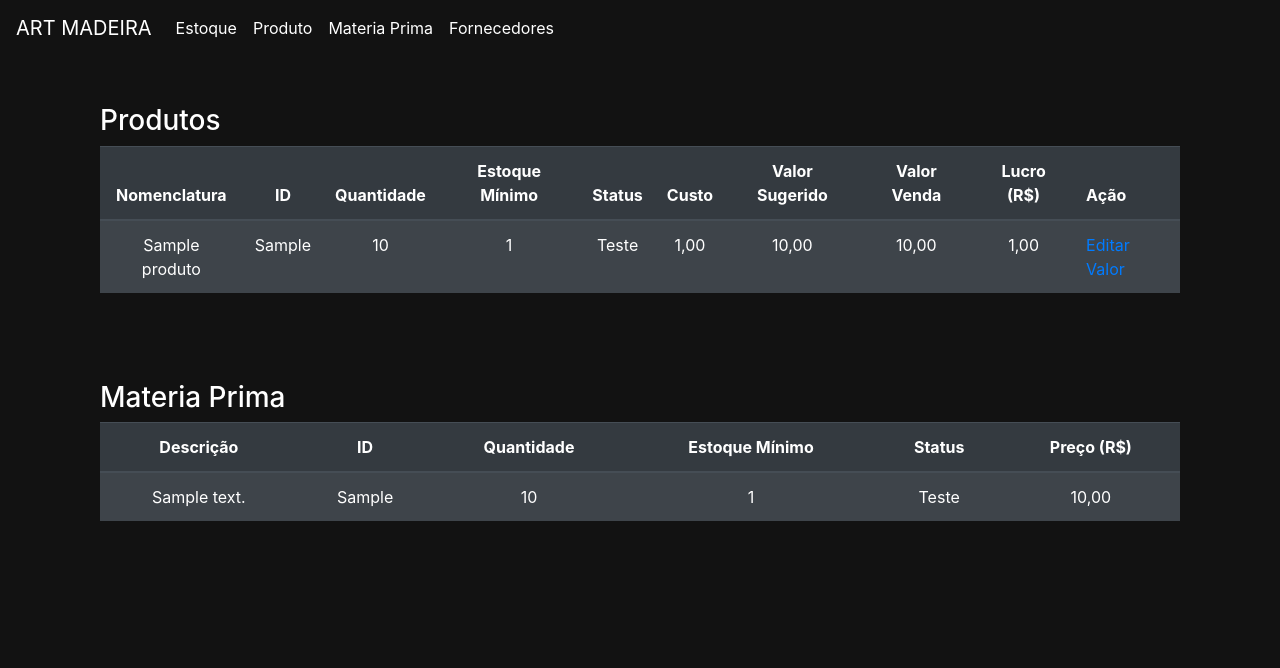
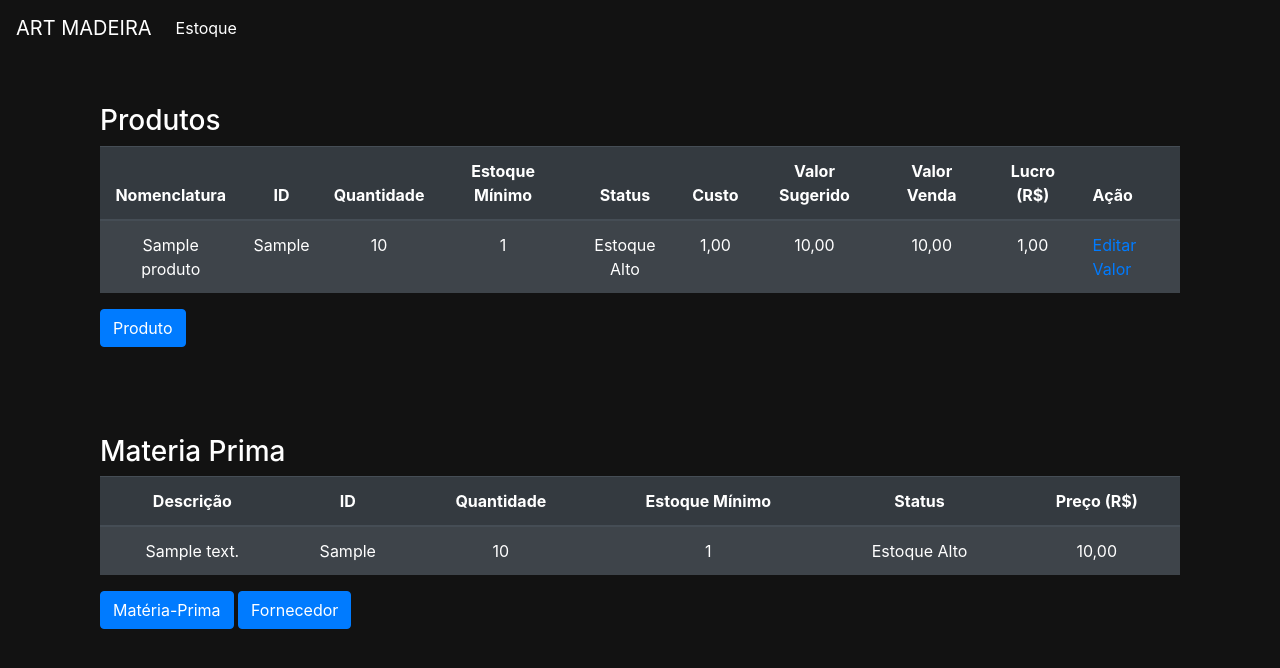
Before and after one commit to belima93/UNIVESP-PI_DRP04-S_005-G_006, a Django app: page /estoque/estoque_home in a window 1280 px wide. Shown: the top 668 px of the page. Run offline with Django 5.2, Linux system fonts and the light colour scheme; tables that the repository leaves empty hold one stand-in row (values such as "Sample post").

Commit message:
:rocket: feat: Finalizado modulo Estoque

```diff
--- a/Project/estoque/models.py
+++ b/Project/estoque/models.py
@@ -50,6 +50,19 @@ class MateriaPrima(models.Model):
     slug = models.SlugField(unique=True, blank=True, null=True)
     imagens_MP = models.ImageField(upload_to='imagem_materiaprima/', blank=True)
 
+    def status_estoque(self):
+        if self.quantidade == 0:
+            return "Sem Estoque"
+        elif self.quantidade < 0.8 * self.estoque_min:
+            return "Estoque Crítico"
+        elif 0.8 * self.estoque_min <= self.quantidade < 1.2 * self.estoque_min:
+            return "Estoque Baixo"
+        elif 1.2 * self.estoque_min <= self.quantidade <= 1.5 * self.estoque_min:
+            return "Estoque Médio"
+        else: # self.quantidade > 1.5 * self.estoque_min
+            return "Estoque Alto"
+
+
     def __str__(self):
         return self.descricao
 
@@ -95,6 +108,20 @@ class Produto(models.Model):
             self.lucro = round(float(self.valor_venda) - float(self.custo_final), 2)
             self.save()
 
+    def status_estoque(self):
+        if self.quantidade == 0:
+            return "Sem Estoque"
+        elif self.quantidade < 0.8 * self.estoque_min:
+            return "Estoque Crítico"
+        elif 0.8 * self.estoque_min <= self.quantidade < 1.2 * self.estoque_min:
+            return "Estoque Baixo"
+        elif 1.2 * self.estoque_min <= self.quantidade <= 1.5 * self.estoque_min:
+            return "Estoque Médio"
+        else: # self.quantidade > 1.5 * self.estoque_min
+            return "Estoque Alto"
+
+
+
 
     def __str__(self) -> str:
         return self.nomenclatura
--- a/Project/estoque/templates/estoque_home.html
+++ b/Project/estoque/templates/estoque_home.html
@@ -37,7 +37,7 @@
                     <td style="text-align: center;">{{ produto.id_produto }}</td>
                     <td style="text-align: center;">{{ produto.quantidade }}</td>
                     <td style="text-align: center;">{{ produto.estoque_min }}</td>
-                    <td style="text-align: center;">Teste</td>
+                    <td style="text-align: center;">{{ produto.status_estoque }}</td>
                     <td style="text-align: center;">{{ produto.custo_final}}</td>
                     <td style="text-align: center;">{{ produto.valor_sugerido}}</td>
                     <td style="text-align: center;">{{ produto.valor_venda }}</td>
@@ -47,6 +47,10 @@
                 {% endfor %}
             </tbody>
         </table>
+        <div class="mb-3">
+            <a href="{% url 'add_produto' %}" class="btn btn-primary">Produto</a>
+        </div>
+
     </div>
    <br>
    <br>
@@ -74,7 +78,7 @@
                     <td style="text-align: center;">{{ materia_prima.id_material }}</td>
                     <td style="text-align: center;">{{ materia_prima.quantidade}}</td>
                     <td style="text-align: center;">{{ materia_prima.estoque_min }}</td>
-                    <td style="text-align: center;">Teste</td>
+                    <td style="text-align: center;">{{ materia_prima.status_estoque }}</td>
                     <td style="text-align: center;">{{ materia_prima.valor_peca }}</td>
 
 
@@ -82,6 +86,11 @@
                 {% endfor %}
             </tbody>
         </table>
+        <div class="mb-3">
+            <a href="{% url 'add_materiasprimas' %}" class="btn btn-primary">Matéria-Prima</a>
+            <a href="{% url 'add_fornecedor' %}" class="btn btn-primary">Fornecedor</a>
+        </div>
+
     </div>
 
 
--- a/Project/estoque/views.py
+++ b/Project/estoque/views.py
@@ -435,7 +435,15 @@
 def home(request):
     produtos = Produto.objects.all()
     materias_primas = MateriaPrima.objects.all()
-    return render(request, 'estoque_home.html', {'produtos': produtos, 'materias_primas': materias_primas})
+
+    # Adiciona o status de estoque a cada produto
+    for produto in produtos:
+        produto.status_estoque = produto.status_estoque()
+
+    for materia_prima in materias_primas:
+        materia_prima.status_estoque = materia_prima.status_estoque()
+
+    return render(request, 'estoque_home.html', {'produtos': produtos,'materias_primas': materias_primas})
 
 
 
--- a/Project/templates/base.html
+++ b/Project/templates/base.html
@@ -24,15 +24,6 @@
             <li class="nav-item active">
                 <a class="nav-link" href="{% url 'estoque_home' %}">Estoque <span class="sr-only">(current)</span></a>
             </li>
-            <li class="nav-item active">
-                <a class="nav-link" href="{% url 'add_produto' %}">Produto <span class="sr-only">(current)</span></a>
-            </li>
-            <li class="nav-item active">
-                <a class="nav-link" href="{% url 'add_materiasprimas' %}">Materia Prima <span class="sr-only">(current)</span></a>
-            </li>
-            <li class="nav-item active">
-                <a class="nav-link" href="{% url 'add_fornecedor' %}">Fornecedores <span class="sr-only">(current)</span></a>
-            </li>
         </ul>
     </div>
     </nav>
```
